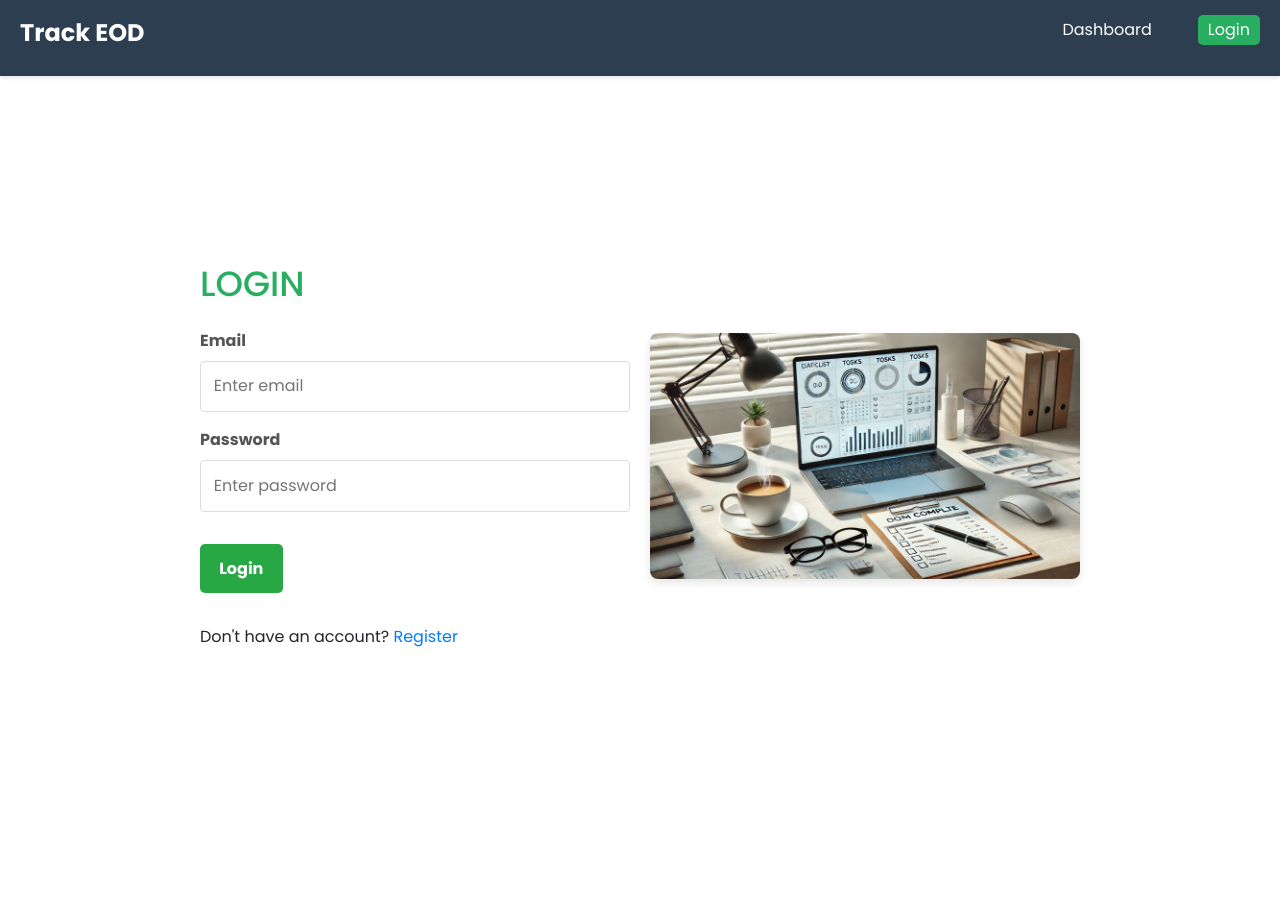
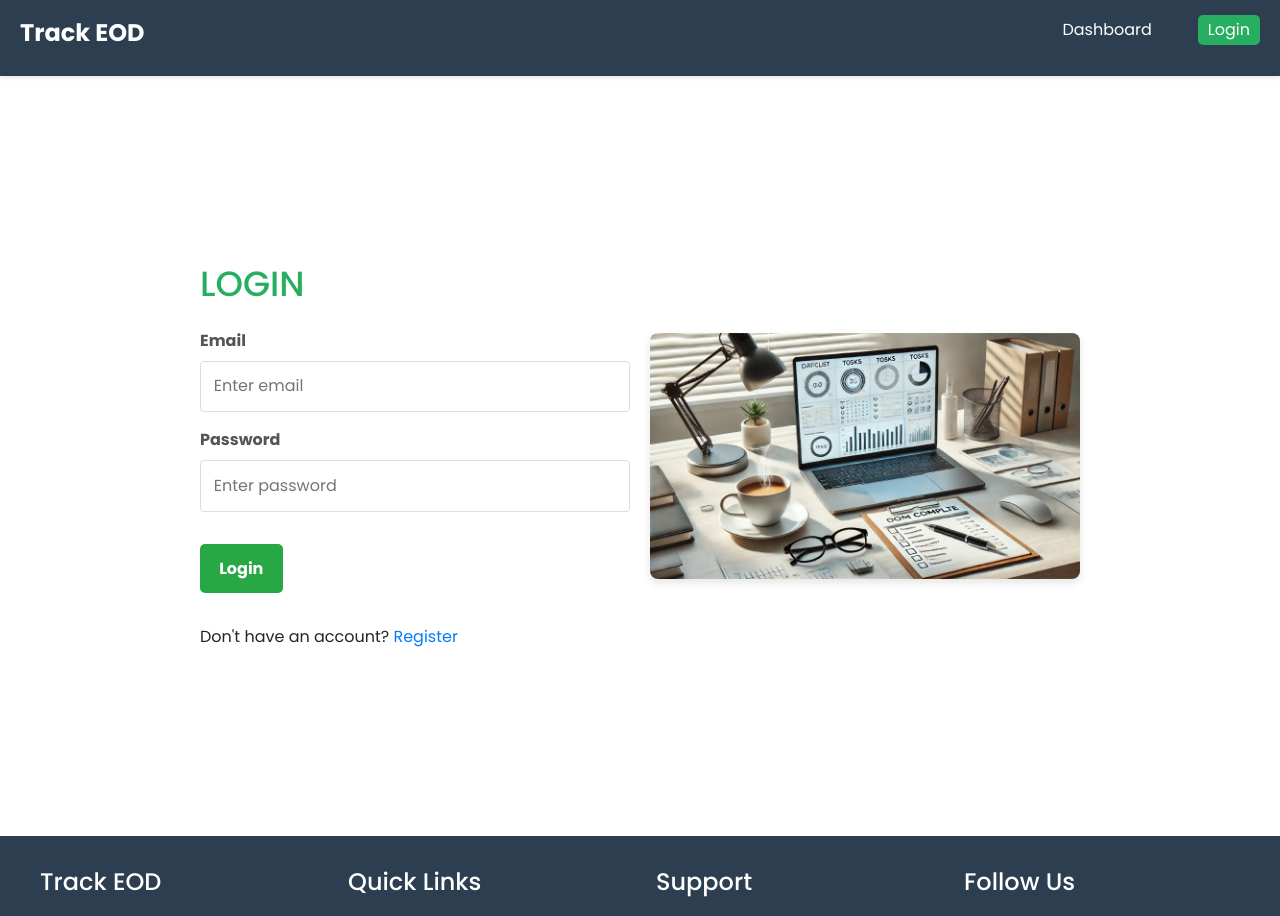
Before and after one commit to lakhan06/Track-EOD, a React (Create React App) app in the folder frontend/: page /login in a window 1280 px wide. Shown: the top 916 px of the page. Before the commit the page ends 836 px from the top, so only its background shows below. Built offline with nearby package versions, Linux system fonts and the light colour scheme.

Commit message:
app.js updated

```diff
--- a/frontend/src/App.js
+++ b/frontend/src/App.js
@@ -23,6 +23,7 @@ const AppRoutes = () => {
   const location = useLocation();
 
   const isLandingPage = location.pathname === "/" && location.search.includes("view=landing");
+  const isDashboardPage = location.pathname === "/dashboard"
 
   return (
     <>
@@ -57,7 +58,7 @@ const AppRoutes = () => {
         <Route path="/register" element={<Register />} />
       </Routes>
       {/* Render Footer only on Landing Page */}
-      {(isLandingPage || location.pathname === "/") && <Footer />}
+      {!isDashboardPage && <Footer />}
     </>
   );
 };
```
